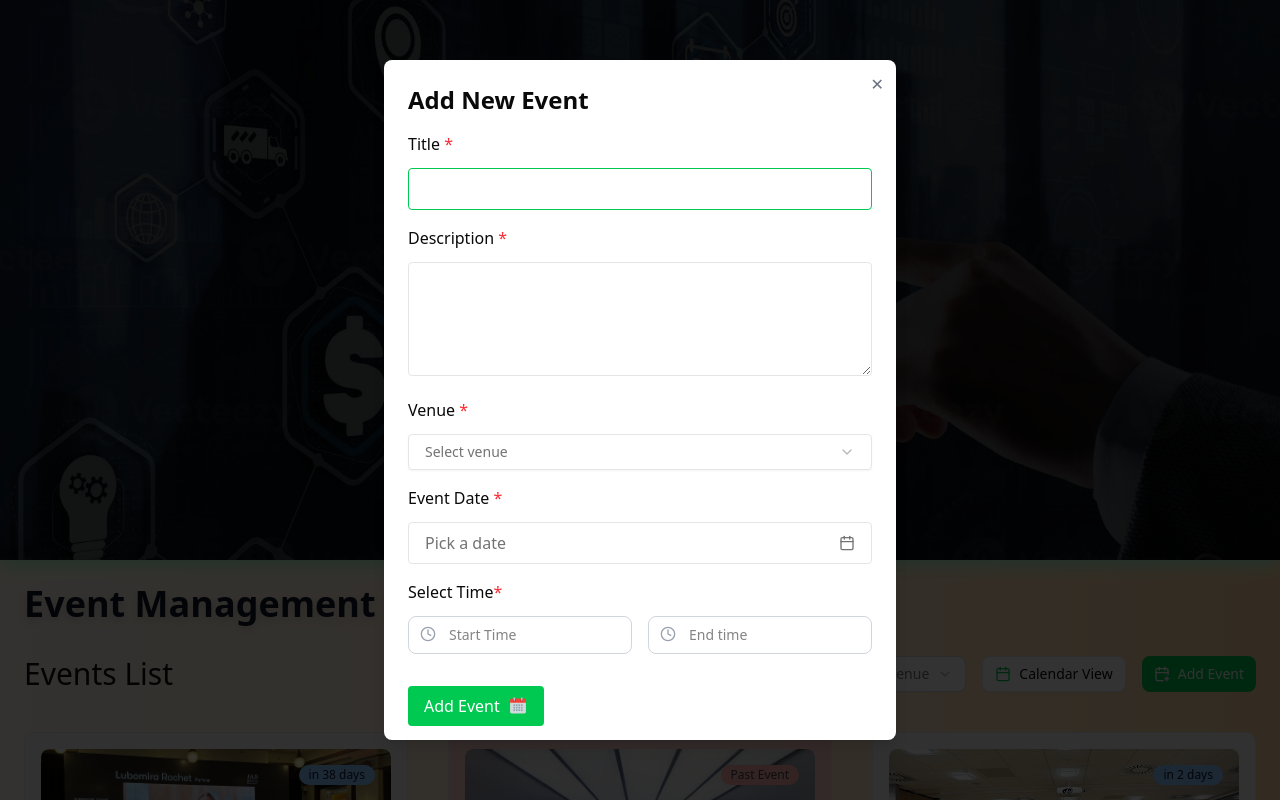
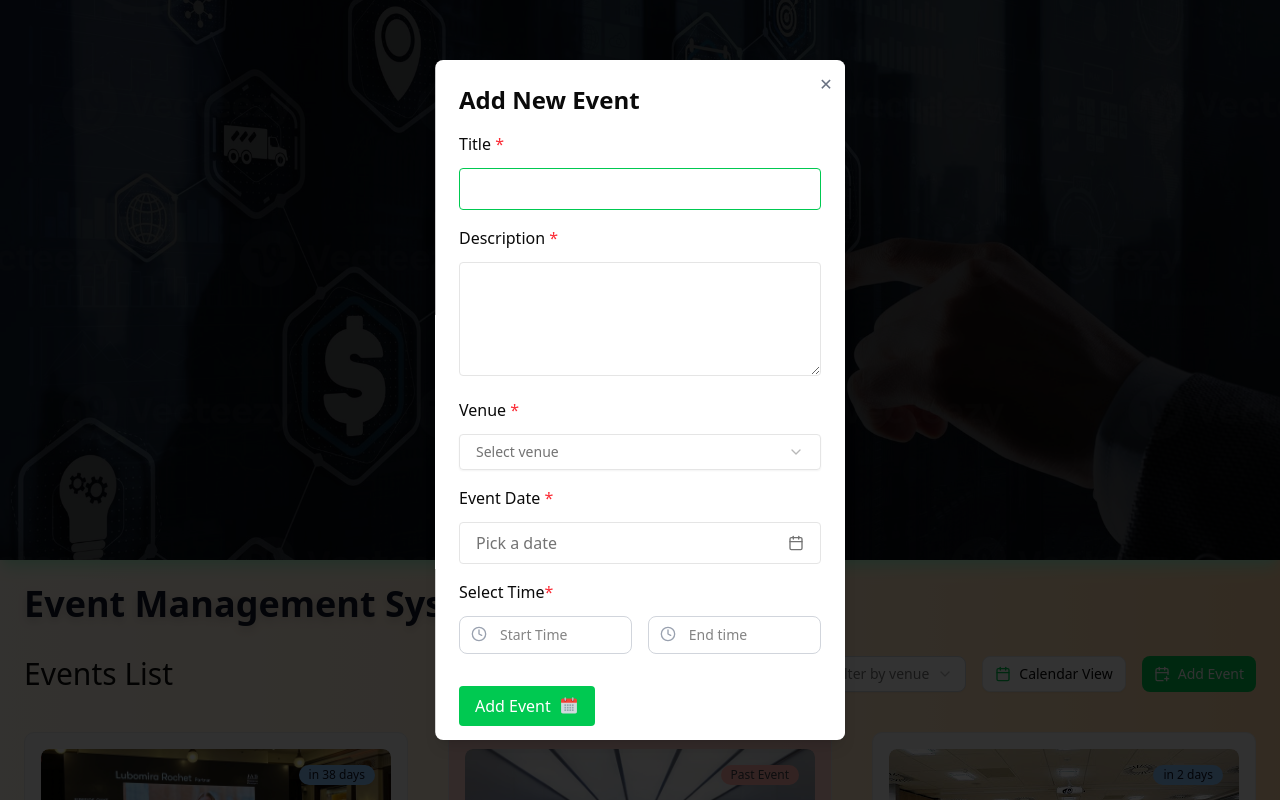
Before and after one commit to manish2588/Event-Management-System---Task, a Next.js app: page / in a window 1280 px wide. Both pictures are taken after a click on the button "Add Event". Shown: the top 800 px of the page. Built offline with nearby package versions, Linux system fonts and the light colour scheme.

Commit message:
Make the modal width adjustable by props

```diff
--- a/src/app/components/Modal.tsx
+++ b/src/app/components/Modal.tsx
@@ -9,10 +9,16 @@ interface ModalProps {
   onOpenChange: (open: boolean) => void;
   title?: string;
   children: ReactNode;
-  width?:string
+  width?: string;
 }
 
-export function Modal({ open, onOpenChange, title, children,width }: ModalProps) {
+export function Modal({
+  open,
+  onOpenChange,
+  title,
+  children,
+  width,
+}: ModalProps) {
   return (
     <Dialog.Root open={open} onOpenChange={onOpenChange}>
       <AnimatePresence>
@@ -34,7 +40,7 @@ export function Modal({ open, onOpenChange, title, children,width }: ModalProps)
                 animate={{ opacity: 1, scale: 1 }}
                 exit={{ opacity: 0, scale: 0.5 }}
                 transition={{ duration: 0.3, ease: "easeOut" }}
-                className={`fixed z-50 top-[50%] left-[50%] max-h-[85vh] w-[90vw] max-w-${width} -translate-x-1/2 -translate-y-1/2 overflow-auto rounded-md bg-white p-6 shadow-lg focus:outline-none`}
+                className={`fixed z-50 top-[50%] left-[50%] max-h-[85vh] w-[90vw]  ${width} -translate-x-1/2 -translate-y-1/2 overflow-auto rounded-md bg-white p-6 shadow-lg focus:outline-none`}
               >
                 {title && (
                   <Dialog.Title className="text-2xl font-semibold mb-4">
--- a/src/app/components/PreviewButton.tsx
+++ b/src/app/components/PreviewButton.tsx
@@ -44,7 +44,7 @@ export function PreviewButton({ event }: PreviewButtonProps) {
         View
       </Button>
 
-      <Modal open={isOpen} onOpenChange={setIsOpen} title="Event Details" width="2xl">
+      <Modal open={isOpen} onOpenChange={setIsOpen} title="Event Details" width="md:max-w-[50vw]">
         <div className="flex flex-col md:flex-row gap-6 ">
           {/* Image section */}
           <div className="w-full md:w-1/2">
--- a/src/app/page.tsx
+++ b/src/app/page.tsx
@@ -134,7 +134,7 @@ const HomePage: React.FC = () => {
             if (!open) setEditingEvent(null);
           }}
           title={editingEvent ? "Edit Event" : "Add New Event"}
-          width="lg"
+          width="md:max-w-[32vw]"
         >
           <EventForm
             dispatch={dispatch}
```
